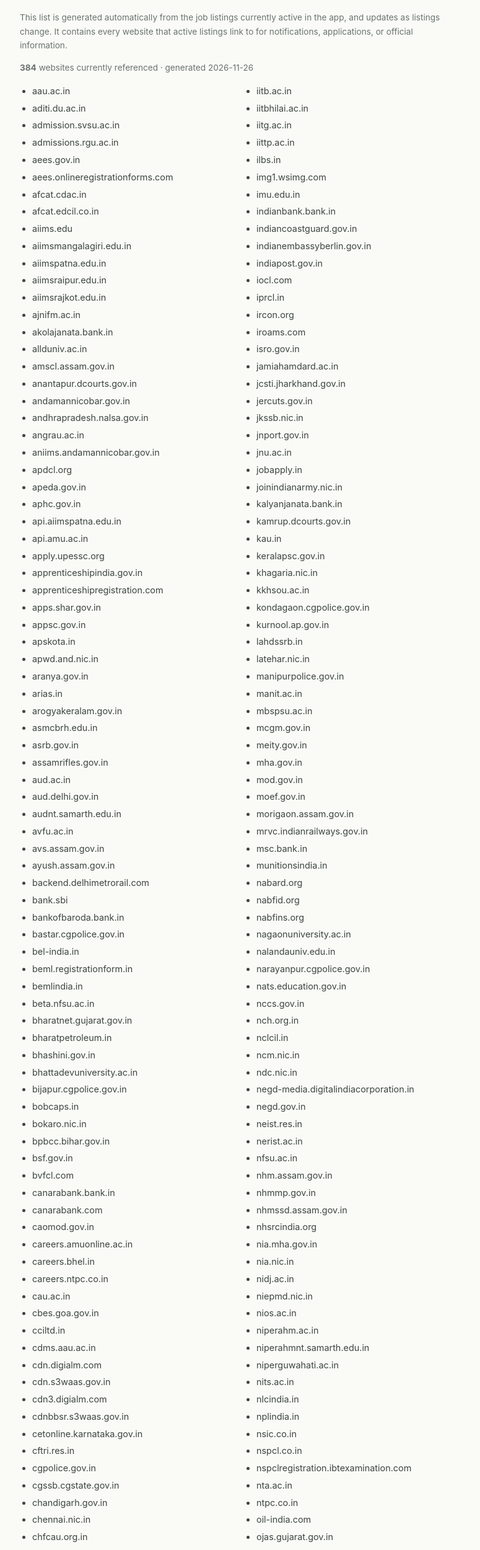
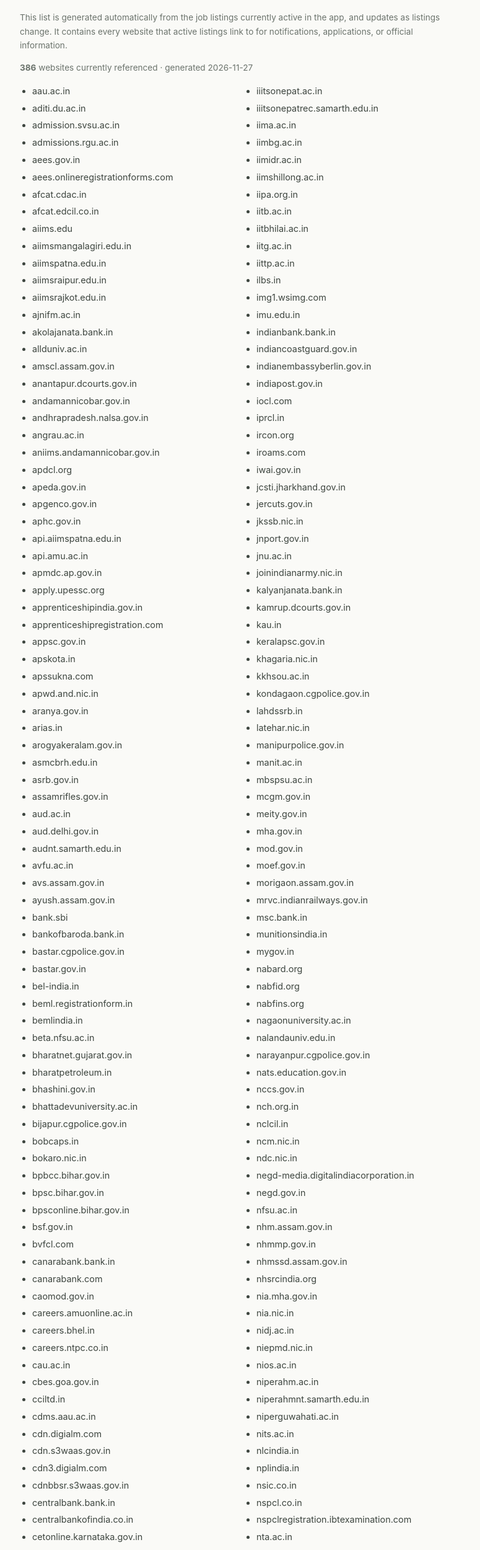
Before and after one commit to dineshnarreddy/prajas-labs, a plain HTML site: page govstep/sources/index.html in a window 1280 px wide. Shown: the part 300-2800 px from the top of the page at 62% size, without its empty margins (252-1027 px from the left). Drawn offline with Linux system fonts and the light colour scheme.

Commit message:
govstep sources: daily refresh

```diff
--- a/govstep/sources/index.html
+++ b/govstep/sources/index.html
@@ -24,7 +24,7 @@
   <h1>Source Websites</h1>
   <div class="callout"><b>GovStep is an independent, privately developed app.</b> It is not affiliated with, endorsed by, or operated by the Government of India, any state government, or any government department or agency. GovStep does not issue, host, or modify any government notification. Every job listing in the app links directly to that specific posting's own source page so it can be independently verified before applying.</div>
   <p class="meta">This list is generated automatically from the job listings currently active in the app, and updates as listings change. It contains every website that active listings link to for notifications, applications, or official information.</p>
-  <p class="meta"><b>384</b> websites currently referenced &middot; generated 2026-11-26</p>
+  <p class="meta"><b>386</b> websites currently referenced &middot; generated 2026-11-27</p>
   <ul>
 <li>aau.ac.in</li>
 <li>aditi.du.ac.in</li>
@@ -50,15 +50,17 @@
 <li>aniims.andamannicobar.gov.in</li>
 <li>apdcl.org</li>
 <li>apeda.gov.in</li>
+<li>apgenco.gov.in</li>
 <li>aphc.gov.in</li>
 <li>api.aiimspatna.edu.in</li>
 <li>api.amu.ac.in</li>
+<li>apmdc.ap.gov.in</li>
 <li>apply.upessc.org</li>
 <li>apprenticeshipindia.gov.in</li>
 <li>apprenticeshipregistration.com</li>
-<li>apps.shar.gov.in</li>
 <li>appsc.gov.in</li>
 <li>apskota.in</li>
+<li>apssukna.com</li>
 <li>apwd.and.nic.in</li>
 <li>aranya.gov.in</li>
 <li>arias.in</li>
@@ -72,10 +74,10 @@
 <li>avfu.ac.in</li>
 <li>avs.assam.gov.in</li>
 <li>ayush.assam.gov.in</li>
-<li>backend.delhimetrorail.com</li>
 <li>bank.sbi</li>
 <li>bankofbaroda.bank.in</li>
 <li>bastar.cgpolice.gov.in</li>
+<li>bastar.gov.in</li>
 <li>bel-india.in</li>
 <li>beml.registrationform.in</li>
 <li>bemlindia.in</li>
@@ -88,6 +90,8 @@
 <li>bobcaps.in</li>
 <li>bokaro.nic.in</li>
 <li>bpbcc.bihar.gov.in</li>
+<li>bpsc.bihar.gov.in</li>
+<li>bpsconline.bihar.gov.in</li>
 <li>bsf.gov.in</li>
 <li>bvfcl.com</li>
 <li>canarabank.bank.in</li>
@@ -104,8 +108,9 @@
 <li>cdn.s3waas.gov.in</li>
 <li>cdn3.digialm.com</li>
 <li>cdnbbsr.s3waas.gov.in</li>
+<li>centralbank.bank.in</li>
+<li>centralbankofindia.co.in</li>
 <li>cetonline.karnataka.gov.in</li>
-<li>cftri.res.in</li>
 <li>cgpolice.gov.in</li>
 <li>cgssb.cgstate.gov.in</li>
 <li>chandigarh.gov.in</li>
@@ -141,10 +146,11 @@
 <li>ddpmod.gov.in</li>
 <li>ddscbl.bank.in</li>
 <li>deendayalport.gov.in</li>
-<li>delhimetrorail.com</li>
+<li>delhi.gov.in</li>
 <li>dfccil.com</li>
 <li>dgll.nic.in</li>
 <li>dhteapprenticeship.jharkhand.gov.in</li>
+<li>diat.ac.in</li>
 <li>dic.gov.in</li>
 <li>docs.iift.ac.in</li>
 <li>docs.westerncoal.in</li>
@@ -160,6 +166,7 @@
 <li>du.ac.in</li>
 <li>dvc.gov.in</li>
 <li>ecampus.iitd.ac.in</li>
+<li>ecerecprd01.ecil.gov.in</li>
 <li>echs.gov.in</li>
 <li>ecil.co.in</li>
 <li>ecourts.gov.in</li>
@@ -199,6 +206,7 @@
 <li>hprca.hp.gov.in</li>
 <li>hpscb.bank.in</li>
 <li>iasst.gov.in</li>
+<li>ibps.in</li>
 <li>ibpsreg.ibps.in</li>
 <li>icf.indianrailways.gov.in</li>
 <li>icmr.gov.in</li>
@@ -233,14 +241,12 @@
 <li>iprcl.in</li>
 <li>ircon.org</li>
 <li>iroams.com</li>
-<li>isro.gov.in</li>
-<li>jamiahamdard.ac.in</li>
+<li>iwai.gov.in</li>
 <li>jcsti.jharkhand.gov.in</li>
 <li>jercuts.gov.in</li>
 <li>jkssb.nic.in</li>
 <li>jnport.gov.in</li>
 <li>jnu.ac.in</li>
-<li>jobapply.in</li>
 <li>joinindianarmy.nic.in</li>
 <li>kalyanjanata.bank.in</li>
 <li>kamrup.dcourts.gov.in</li>
@@ -249,7 +255,6 @@
 <li>khagaria.nic.in</li>
 <li>kkhsou.ac.in</li>
 <li>kondagaon.cgpolice.gov.in</li>
-<li>kurnool.ap.gov.in</li>
 <li>lahdssrb.in</li>
 <li>latehar.nic.in</li>
 <li>manipurpolice.gov.in</li>
@@ -264,6 +269,7 @@
 <li>mrvc.indianrailways.gov.in</li>
 <li>msc.bank.in</li>
 <li>munitionsindia.in</li>
+<li>mygov.in</li>
 <li>nabard.org</li>
 <li>nabfid.org</li>
 <li>nabfins.org</li>
@@ -278,8 +284,6 @@
 <li>ndc.nic.in</li>
 <li>negd-media.digitalindiacorporation.in</li>
 <li>negd.gov.in</li>
-<li>neist.res.in</li>
-<li>nerist.ac.in</li>
 <li>nfsu.ac.in</li>
 <li>nhm.assam.gov.in</li>
 <li>nhmmp.gov.in</li>
@@ -307,6 +311,7 @@
 <li>online.aau.ac.in</li>
 <li>onlinevacancy.shipmin.nic.in</li>
 <li>ora.digitalindiacorporation.in</li>
+<li>origin1504-mha.nic.in</li>
 <li>parwanoourban.bank.in</li>
 <li>pesb.gov.in</li>
 <li>plapps.indianoilpipelines.in</li>
@@ -317,12 +322,10 @@
 <li>prakasam.dcourts.gov.in</li>
 <li>prsuniv.ac.in</li>
 <li>psc.ap.gov.in</li>
-<li>psc.uk.gov.in</li>
 <li>purabi.coop</li>
 <li>railtel.in</li>
 <li>railtelindia.com</li>
 <li>recruit.rites.com</li>
-<li>recruitment.cftri.res.in</li>
 <li>recruitment.cmpcollege.ac.in</li>
 <li>recruitment.crsuiums.com</li>
 <li>recruitment.dtu.ac.in</li>
@@ -336,7 +339,6 @@
 <li>recruitment.sjvn.co.in</li>
 <li>rect.crpf.gov.in</li>
 <li>rep.wapcos.co.in</li>
-<li>rfri.icfre.gov.in</li>
 <li>rgu.ac.in</li>
 <li>rites.com</li>
 <li>rrb.indianrailways.gov.in</li>
@@ -363,6 +365,8 @@
 <li>spav.ac.in</li>
 <li>sphlassam.org</li>
 <li>sportsauthorityofindia.nic.in</li>
+<li>srnmartscollegevalia.org</li>
+<li>srsac.arunachal.gov.in</li>
 <li>ssgopalganj.in</li>
 <li>ssm.ac.in</li>
 <li>sso.rajasthan.gov.in</li>
@@ -381,7 +385,6 @@
 <li>thulasi.psc.kerala.gov.in</li>
 <li>tmc.gov.in</li>
 <li>tsu.ac.in</li>
-<li>ukpsc.net.in</li>
 <li>upanganwadibharti.in</li>
 <li>upessc.up.gov.in</li>
 <li>upmetrorail.com</li>
@@ -398,13 +401,12 @@
 <li>visvabharati.ac.in</li>
 <li>vizagport.com</li>
 <li>vnsgu.ac.in</li>
+<li>vpt.shipping.gov.in</li>
 <li>wapcos.co.in</li>
-<li>wapyelahanka.kvs.ac.in</li>
 <li>wbpdcl.co.in</li>
 <li>wbpolice.gov.in</li>
 <li>wdra.gov.in</li>
 <li>web.nlcindia.in</li>
-<li>web.umang.gov.in</li>
 <li>website.crsu.ac.in</li>
 <li>westerncoal.in</li>
 <li>westkarbianglong.dcourts.gov.in</li>
```
